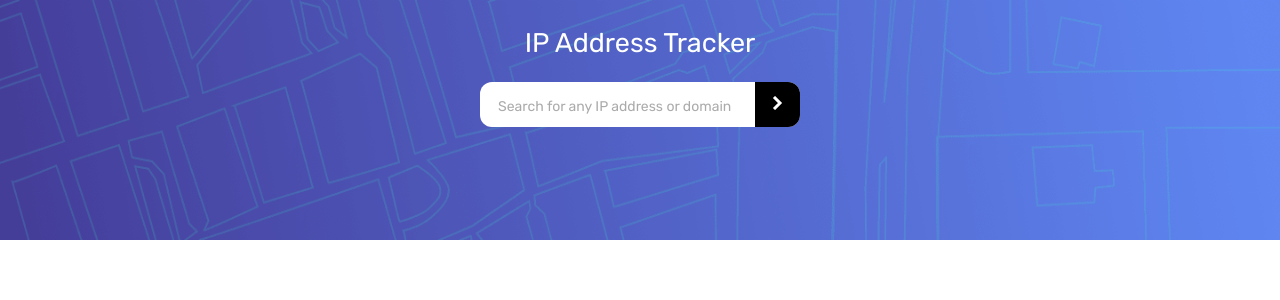
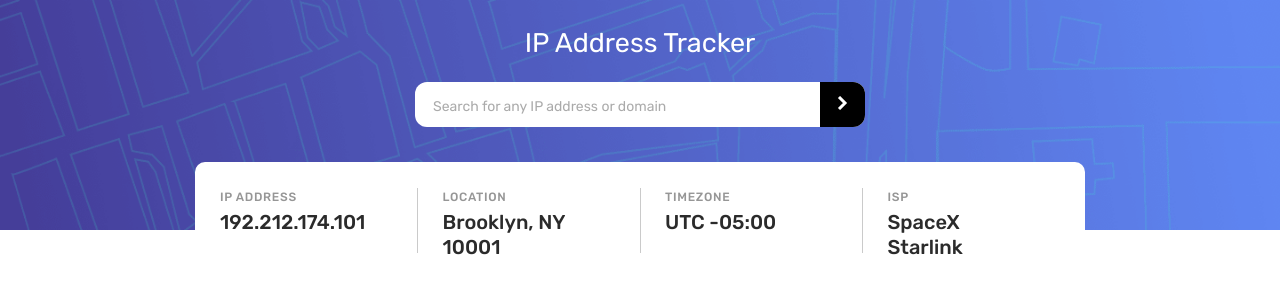
Before and after one commit to Deydii/ip-address-tracker-master, a React (Create React App) app: page / in a window 1280 px wide. Shown: the top 300 px of the page. Built offline with nearby package versions, Linux system fonts and the light colour scheme.

Commit message:
modify structure header component and add style on tracker's informations component

```diff
--- a/src/components/Header/TrackerForm.js
+++ b/src/components/Header/TrackerForm/index.js
@@ -1,19 +1,21 @@
-import arrow from '../../assets/images/icon-arrow.svg';
+import arrow from '../../../assets/images/icon-arrow.svg';
+
+import './style.scss';
 
 const TrackerForm = () => {
   return (
     <form
-      className="header__form"
+      className="form"
     >
       <input
-        className="header__input"
+        className="form__input"
         type="text"
         placeholder="Search for any IP address or domain"
         value=""
       />
-      <button className="header__input--button" type="submit">
+      <button className="form__button" type="submit">
         <img
-          className="header__input--arrow"
+          className="form__button--arrow"
           src={arrow}
           alt="icon arrow in input for search"
         />
--- /dev/null
+++ b/src/components/Header/TrackerForm/style.scss
@@ -0,0 +1,41 @@
+@use '../../../styles/vars' as v;
+
+.form {
+  display: flex;
+  position: relative;
+  width: 90%;
+  max-width: 450px;
+  margin-bottom: 25px;
+  &__input {
+    width: 100%;
+    height: 45px;
+    border: none;
+    border-radius: 12px;
+    padding: 18px;
+    font-family: "Rubik", sans-serif;
+    font-size: v.$font-size-input;
+    font-weight: v.$font-weight-regular;
+    color: v.$color-very-dark-gray;
+    &::placeholder {
+      color: v.$color-dark-gray;
+      font-size: 14px;
+      font-weight: v.$font-weight-regular;
+      opacity: 0.8;
+    }
+    &:hover {
+      cursor: pointer;
+    }
+  }
+  &__button {
+    position: absolute;
+    right: 0;
+    height: 45px;
+    width: 45px;
+    background: black;
+    border: none;
+    border-radius: 0 12px 12px 0;
+    &:hover {
+      background: v.$color-very-dark-gray;
+    }
+  }
+}
--- /dev/null
+++ b/src/components/Header/TrackerInformations/index.js
@@ -0,0 +1,34 @@
+import "./style.scss";
+
+const TrackerInformations = () => {
+  return (
+    <div className="content">
+      <div className="content__section">
+        <h5 className="content__title">IP address</h5>
+        <br />
+        <p className="content__text">192.212.174.101</p>
+      </div>
+      <div className="content__section">
+        <h5 className="content__title">Location</h5>
+        <br />
+        <p className="content__text">Brooklyn, NY</p>
+        <br />
+        <p className="content__text">10001</p>
+      </div>
+      <div className="content__section">
+        <h5 className="content__title">Timezone</h5>
+        <br />
+        <p className="content__text">UTC -05:00</p>
+      </div>
+      <div className="content__section">
+        <h5 className="content__title">ISP</h5>
+        <br />
+        <p className="content__text">SpaceX</p>
+        <br />
+        <p className="content__text">Starlink</p>
+      </div>
+    </div>
+  );
+};
+
+export default TrackerInformations;
--- /dev/null
+++ b/src/components/Header/TrackerInformations/style.scss
@@ -0,0 +1,40 @@
+@use '../../../styles/vars' as v;
+
+.content {
+  display: flex;
+  width: 90%;
+  max-width: 890px;
+  height: 130px;
+  margin-top: 10px;
+  background: white;
+  border-radius: 10px;
+  &__section {
+    padding: 30px 0 0 25px;
+    width: 100%;
+    line-height: 10px;
+    position: relative;
+    &:not(:last-child)::after {
+      content: "";
+      position: absolute;
+      right: 0;
+      top: 20%;
+      width: .5px;
+      height: 50%;
+      background: v.$color-dark-gray;
+      opacity: .5;
+    }
+  }
+  &__title {
+    text-transform: uppercase;
+    font-size: 12px;
+    color: v.$color-dark-gray;
+    font-weight: v.$font-weight-medium;
+    letter-spacing: .7px;
+  }
+  &__text {
+    margin-top: 5px;
+    font-size: 20px;
+    color: v.$color-very-dark-gray;
+    font-weight: v.$font-weight-medium;
+  }
+}
--- a/src/components/Header/index.js
+++ b/src/components/Header/index.js
@@ -1,4 +1,5 @@
 import TrackerForm from './TrackerForm';
+import TrackerInformations from './TrackerInformations';
 import background from '../../assets/images/pattern-bg.png';
 
 import './style.scss';
@@ -11,9 +12,10 @@ const Header = () => {
         src={background}
         alt="header\' background"
       />
-      <div className="header__tracker">
-        <h3 className="header__title">IP Address Tracker</h3>
+      <div className="header__section">
+        <h3 className="header__section--title">IP Address Tracker</h3>
         <TrackerForm />
+        <TrackerInformations />
       </div>
     </header>
   );
--- a/src/components/Header/style.scss
+++ b/src/components/Header/style.scss
@@ -1,62 +1,26 @@
 @use "../../styles/vars" as v;
 
 .header {
-  height: 30vh;
+  height: 230px;
   width: 100%;
   position: relative;
   &__background {
     width: 100%;
     height: 100%;
   }
-  &__tracker {
+  &__section {
     display: flex;
     flex-direction: column;
     align-items: center;
     position: absolute;
     top: 30px;
     width: 100%;
-  }
-  &__title {
-    color: white;
-    font-size: 27px;
-    font-weight: v.$font-weight-regular;
-    margin-bottom: 25px;
-  }
-  &__form {
-    width: 25%;
-    display: flex;
-    position: relative;
-  }
-  &__input {
-    width: 100%;
-    height: 45px;
-    border: none;
-    border-radius: 12px;
-    padding: 18px;
-    font-family: "Rubik", sans-serif;
-    font-size: v.$font-size-input;
-    font-weight: v.$font-weight-regular;
-    color: v.$color-very-dark-gray;
-    &::placeholder {
-      color: v.$color-dark-gray;
-      font-size: 14px;
+
+    &--title {
+      color: white;
+      font-size: 27px;
       font-weight: v.$font-weight-regular;
-      opacity: .8;
-    }
-    &:hover {
-      cursor: pointer;
-    }
-    &--button {
-      position: absolute;
-      right: 0;
-      height: 45px;
-      width: 45px;
-      background: black;
-      border: none;
-      border-radius: 0 12px 12px 0;
-      &:hover {
-        background: v.$color-very-dark-gray;
-      }
+      margin-bottom: 25px;
     }
   }
 }
```
